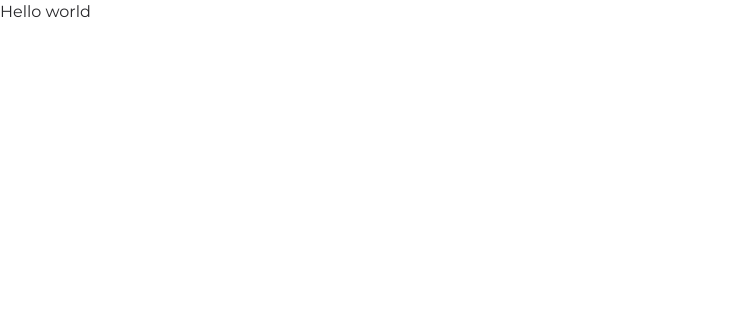
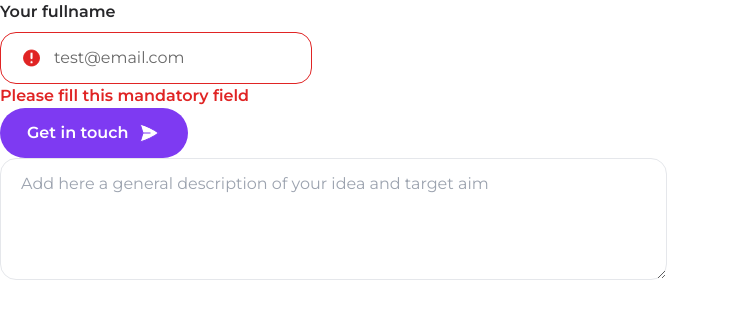
Before and after one commit to Dustyy47/CD_Landing, a React (Create React App) app: page / in a window 1280 px wide. Shown: the top 318 px of the page, without its empty margins (0-730 px from the left). Built offline with nearby package versions, Linux system fonts and the light colour scheme.

Commit message:
Add sample App.tsx

```diff
--- a/src/App.tsx
+++ b/src/App.tsx
@@ -1,7 +1,36 @@
-import React from 'react'
+import React, { useState } from 'react'
+import { Button } from './components/ui/atomaric/Button'
+import { Input } from './components/ui/atomaric/Input'
+import { Label } from './components/ui/atomaric/Label'
+import { Textarea } from './components/ui/atomaric/Textarea'
 
 function App() {
-  return <div className=''>Hello world</div>
+  const [v, setV] = useState('')
+  return (
+    <>
+      <div className='w-[19.5rem]'>
+        <Label>Your fullname</Label>
+        <Input
+          value={v}
+          setValue={setV}
+          isValid={false}
+          baseIconType='personal'
+          placeholder='test@email.com'
+          errorMessage='Please fill this mandatory field'
+        />
+      </div>
+      <div className='w-[188px]'>
+        <Button>Get in touch</Button>
+      </div>
+      <div className='w-[667px]'>
+        <Textarea
+          value={v}
+          setValue={setV}
+          placeholder='Add here a general description of your idea and target aim'
+        ></Textarea>
+      </div>
+    </>
+  )
 }
 
 export default App
```
